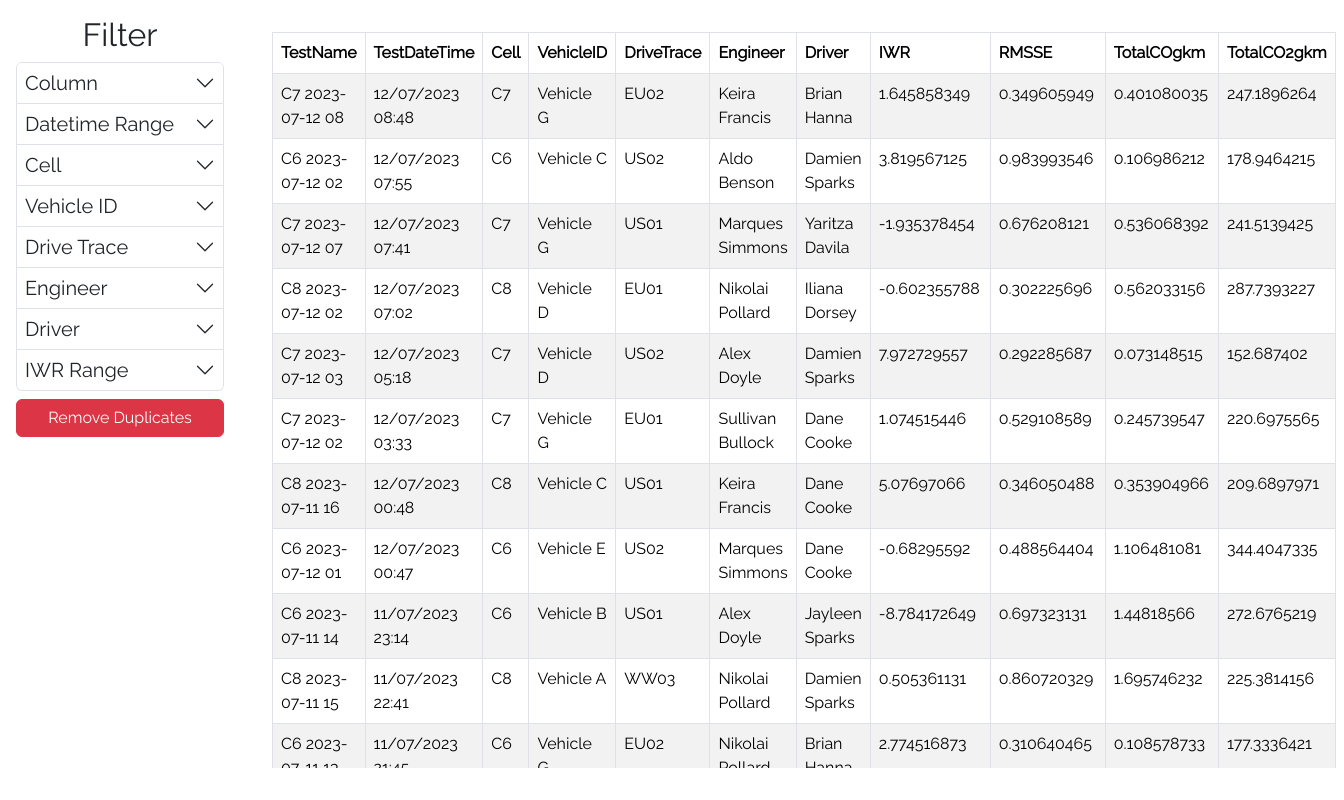
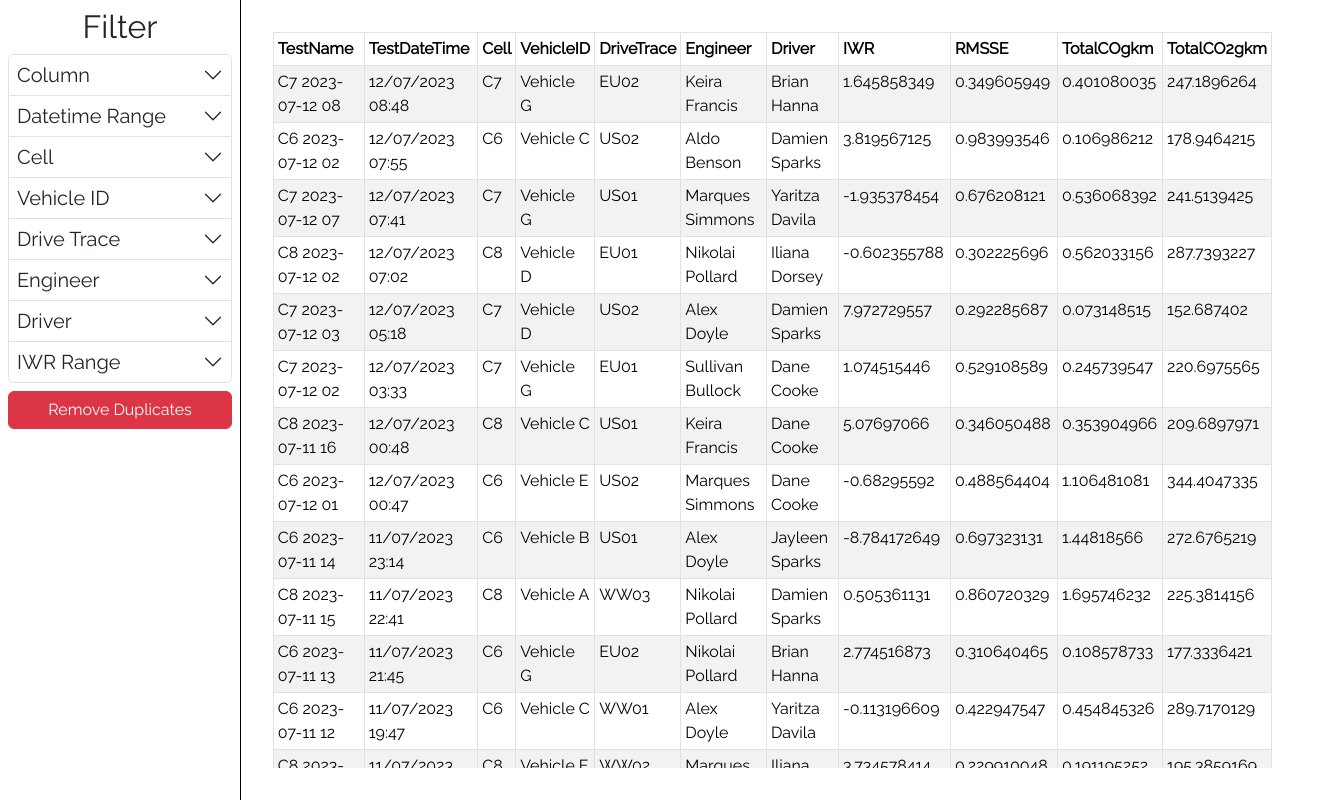
Before and after one commit to bryce-krispies/JLR-test, a React (Create React App) app: page / in a window 1280 px wide. Shown: the whole page, 1344 px wide, since content can reach past the window. Built offline with nearby package versions, Linux system fonts and the light colour scheme.

Commit message:
Minor css changes

```diff
--- a/src/components/Sidebar.css
+++ b/src/components/Sidebar.css
@@ -2,7 +2,7 @@
   height: 100%;
   width: fit-content;
   min-width: 15rem;
-  padding: 1rem;
+  padding: 0.5rem;
   display: flex;
   flex-direction: column;
 }
--- a/src/components/Visualization.jsx
+++ b/src/components/Visualization.jsx
@@ -95,7 +95,7 @@ function Visualization(props) {
     return (
         <div className="vis-container">
             <div className="table-container table-responsive">
-                <Table striped bordered hover className="testing">
+                <Table striped bordered hover size="sm">
                     <thead>
                         <tr>
                             {
```
